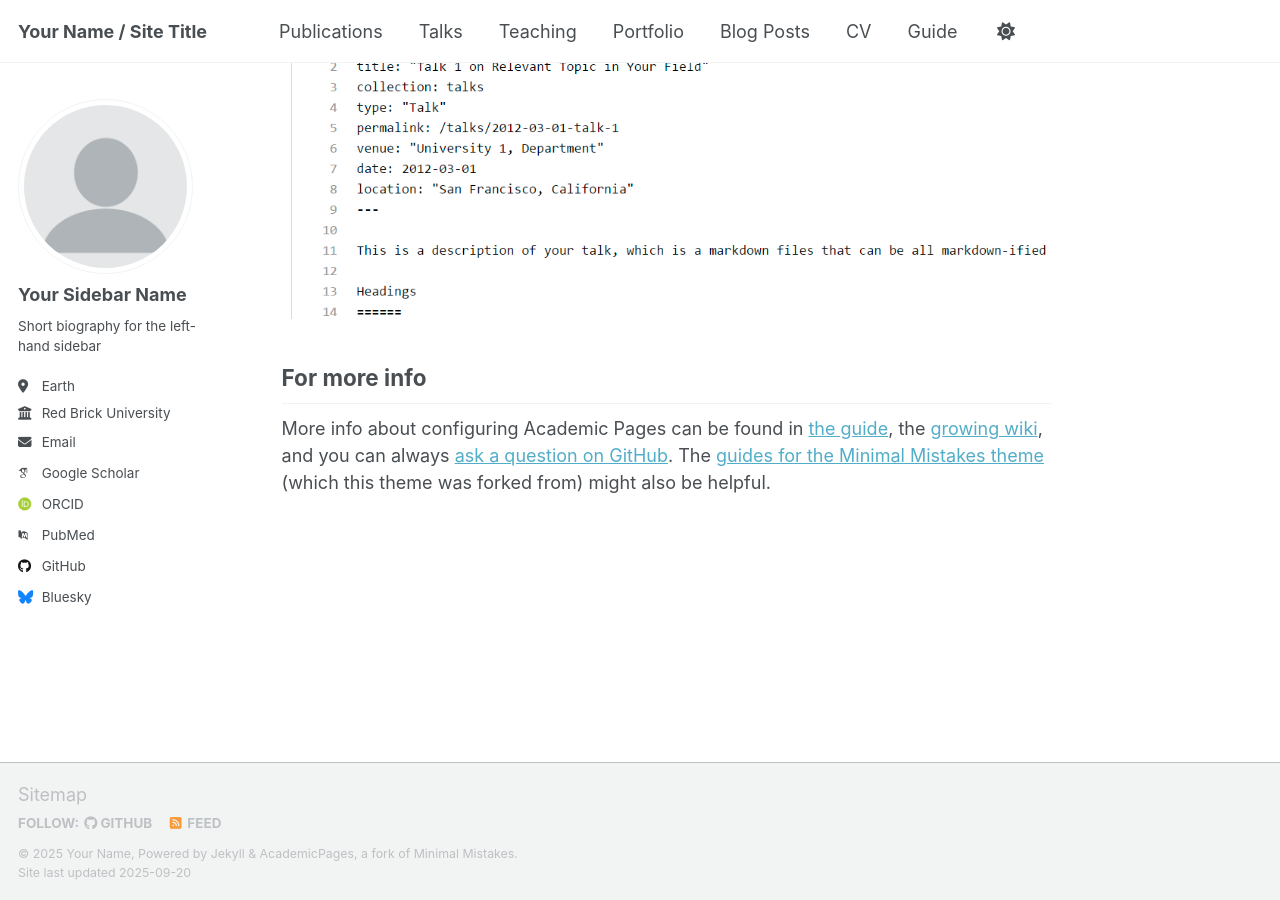
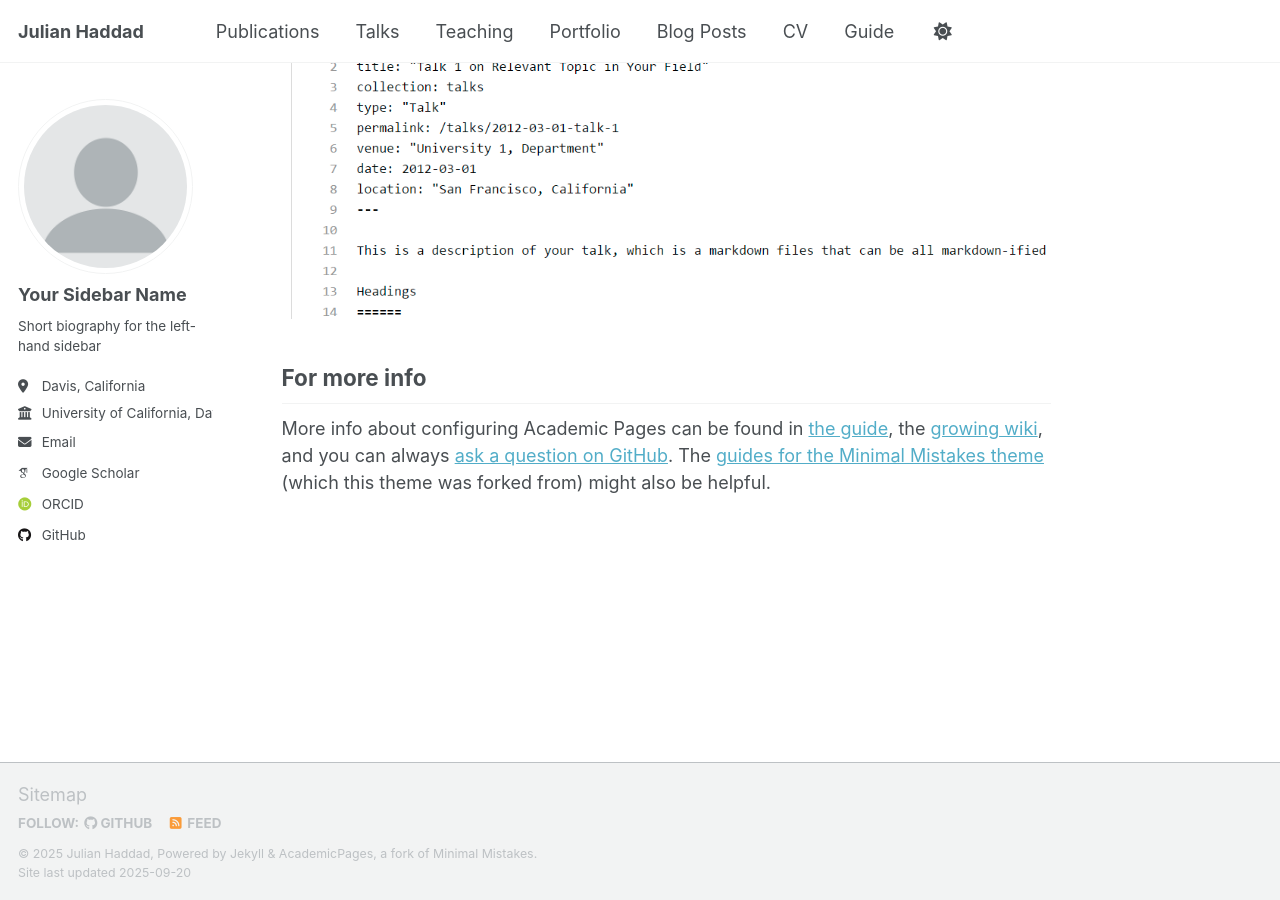
Before and after one commit to JulianAnthonyHaddad/juliananthonyhaddad.github.io, a Jekyll site: the page built from _pages/about.md, in a window 1280 px wide and 900 px high, scrolled down 2880 px. Built offline with Jekyll 4.4.1, drawn with Linux system fonts in a browser that asks for light colours; some web fonts are replaced; a script that is not in the unit is left out.

Commit message:
Update _config.yml

```diff
--- a/_config.yml
+++ b/_config.yml
@@ -9,10 +9,10 @@
 # Basic Site Settings
 locale                   : "en-US"
 site_theme               : "default" # Currently available options are "default", "air"
-title                    : "Your Name / Site Title"
+title                    : "Julian Haddad"
 title_separator          : "-"
-name                     : &name "Your Name"
-description              : &description "Your Name's academic portfolio"   # Update this with a general description of your site, this is the default if not overridden by a page
+name                     : &name "Julian Haddad"
+description              : &description "Julian Haddad's academic portfolio"   # Update this with a general description of your site, this is the default if not overridden by a page
 url                      : https://academicpages.github.io # The base hostname & protocol for your site e.g. "https://[your GitHub username].github.io",
                                                            # or if you already have some other page hosted on Github then use "https://[your GitHub username].github.io/[Your Repo Name]"
 baseurl                  : "" # the subpath of your site, e.g. "/blog"
@@ -27,10 +27,10 @@
   name             : "Your Sidebar Name"
   pronouns         : # example: "she/her"
   bio              : "Short biography for the left-hand sidebar"
-  location         : "Earth"
-  employer         : "Red Brick University"
+  location         : "Davis, California"
+  employer         : "University of California, Davis"
   uri              : # URL
-  email            : "none@example.org"
+  email            : "jahaddad@ucdavis.edu"
 
   # Academic websites
   academia         : # URL
@@ -40,7 +40,6 @@
   impactstory      : # URL
   orcid            : "http://orcid.org/yourorcidurl"
   semantic         : # URL
-  pubmed           : "https://www.ncbi.nlm.nih.gov/pubmed/?term=john+snow"
   researchgate     : # URL
   scopus           : # URL
 
@@ -54,7 +53,6 @@
 
   # Social media
   artstation       : # Username
-  bluesky          : "bsky.app" # Replace this with you Bluesky username
   facebook         : # Username
   flickr           : # Username
   foursquare       : # Username
```
